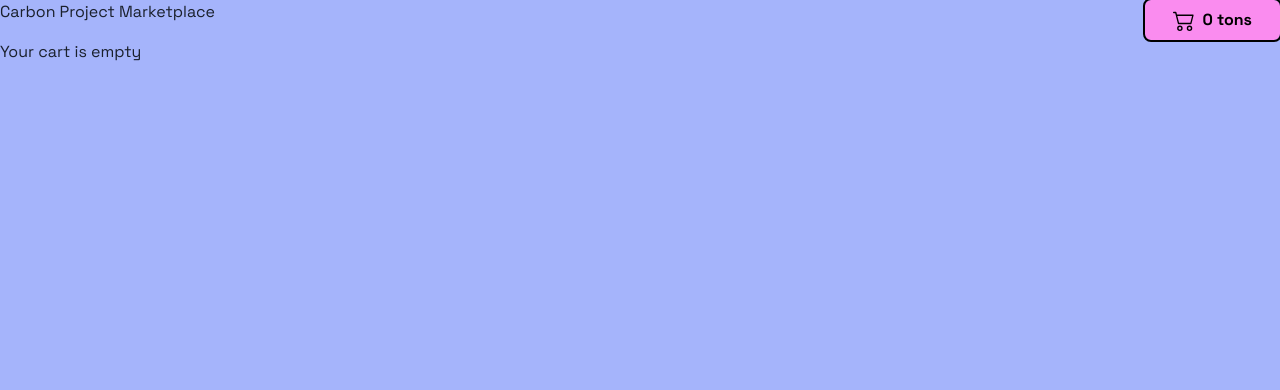
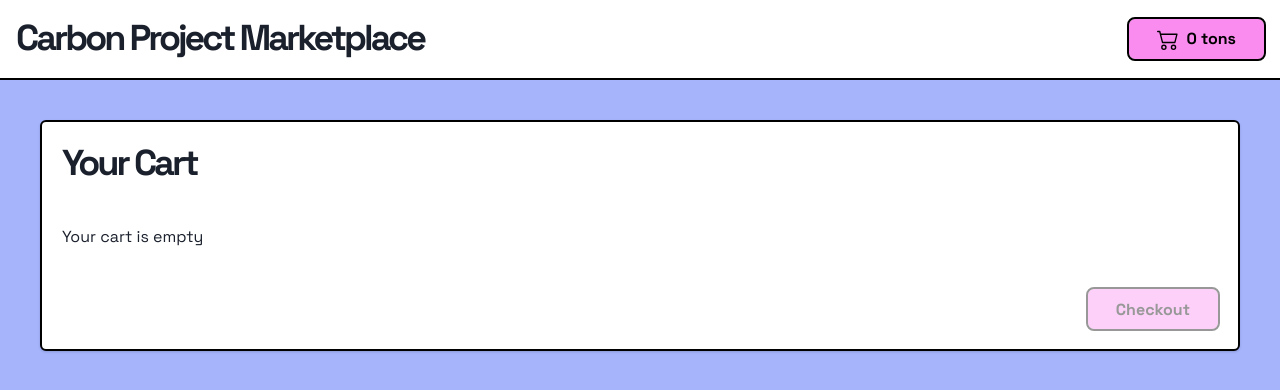
Before and after one commit to phbo85/carbon-offset-marketplace, a Next.js app: page /cart in a window 1280 px wide. Shown: the top 390 px of the page. Built offline with nearby package versions, Linux system fonts and the light colour scheme.

Commit message:
style table and header

```diff
--- a/app/cart/page.tsx
+++ b/app/cart/page.tsx
@@ -1,7 +1,29 @@
 import CartContent from '@/components/CardContent'
+import {
+  Button,
+  Card,
+  CardBody,
+  CardFooter,
+  CardHeader,
+  Heading,
+} from '@chakra-ui/react'
 
 const CartPage = () => {
-  return <CartContent />
+  return (
+    <Card m={10}>
+      <CardHeader>
+        <Heading as="h2">Your Cart</Heading>
+      </CardHeader>
+      <CardBody>
+        <CartContent />
+      </CardBody>
+      <CardFooter>
+        <Button ml="auto" isDisabled={true}>
+          Checkout
+        </Button>
+      </CardFooter>
+    </Card>
+  )
 }
 
 export default CartPage
--- a/app/layout.tsx
+++ b/app/layout.tsx
@@ -5,7 +5,7 @@ import { Space_Grotesk } from 'next/font/google'
 
 import { Providers } from './providers'
 import CartIcon from '@/components/CartIcon'
-import { Flex } from '@chakra-ui/react'
+import { Flex, Heading } from '@chakra-ui/react'
 
 const font = Space_Grotesk({
   subsets: ['latin'],
@@ -26,8 +26,18 @@ export default function RootLayout({
     <html lang="en" className={font.className}>
       <body>
         <Providers>
-          <Flex as="header" justify="space-between">
-            <NextLink href="/">Carbon Project Marketplace</NextLink>{' '}
+          <Flex
+            as="header"
+            justify="space-between"
+            align="center"
+            p={4}
+            bg="white"
+            borderBottom="2px solid black"
+            h={20}
+          >
+            <NextLink href="/">
+              <Heading as="h1">Carbon Project Marketplace</Heading>
+            </NextLink>
             <CartIcon />
           </Flex>
           {children}
--- a/components/CardContent.tsx
+++ b/components/CardContent.tsx
@@ -43,7 +43,7 @@ const CartContent = () => {
 
   return (
     <TableContainer>
-      <Table variant="simple">
+      <Table>
         <Thead>
           <Tr>
             <Th>Project</Th>
--- a/components/ProjectList.tsx
+++ b/components/ProjectList.tsx
@@ -6,7 +6,11 @@ const ProjectsList = () => {
   const projects = getProjects()
 
   return (
-    <SimpleGrid columns={{ base: 1, md: 2, lg: 3, '2xl': 4 }} spacing={10}>
+    <SimpleGrid
+      columns={{ base: 1, md: 2, lg: 3, '2xl': 4 }}
+      spacing={10}
+      m={10}
+    >
       {projects.map((project) => (
         <ProjectCard project={project} key={project.id} />
       ))}
--- /dev/null
+++ b/theme/components/heading.ts
@@ -0,0 +1,7 @@
+import { defineStyleConfig } from '@chakra-ui/react'
+
+export const headingTheme = defineStyleConfig({
+  baseStyle: {
+    letterSpacing: '-3px',
+  },
+})
--- /dev/null
+++ b/theme/components/table.ts
@@ -0,0 +1,29 @@
+import { tableAnatomy } from '@chakra-ui/anatomy'
+import { createMultiStyleConfigHelpers } from '@chakra-ui/react'
+
+const { definePartsStyle, defineMultiStyleConfig } =
+  createMultiStyleConfigHelpers(tableAnatomy.keys)
+
+const baseStyle = definePartsStyle({
+  th: {
+    fontWeight: 'bold',
+    textTransform: 'none',
+  },
+  tr: { border: '2px solid black' },
+  tfoot: {
+    fontSize: 'lg',
+    bg: 'custom.green',
+  },
+})
+
+const simple = definePartsStyle({
+  th: {
+    color: 'black',
+    fontSize: 'xl',
+  },
+})
+
+export const tableTheme = defineMultiStyleConfig({
+  baseStyle,
+  variants: { simple },
+})
--- a/theme/theme.ts
+++ b/theme/theme.ts
@@ -4,7 +4,8 @@ import { cardTheme } from './components/card'
 import { numberInputTheme } from './components/numberInput'
 import { tagTheme } from './components/tag'
 import { buttonTheme } from './components/button'
-
+import { headingTheme } from './components/heading'
+import { tableTheme } from './components/table'
 const theme = extendTheme({
   colors: {
     custom: {
@@ -30,6 +31,8 @@ const theme = extendTheme({
     Card: cardTheme,
     Tag: tagTheme,
     Button: buttonTheme,
+    Heading: headingTheme,
+    Table: tableTheme,
   },
 })
 
```
